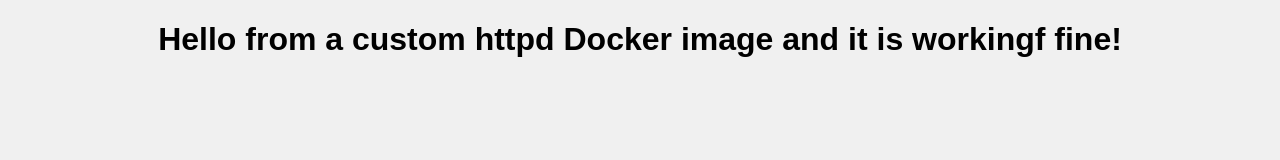
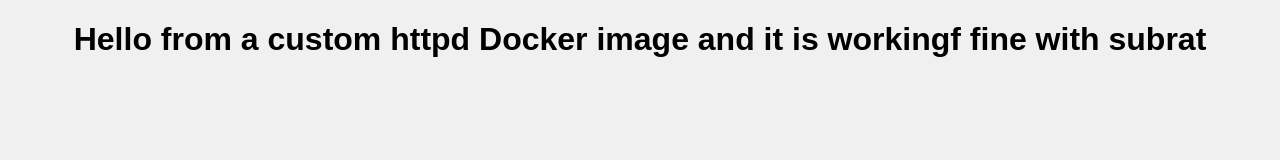
Before and after one commit to subratgithub/project-3, a plain HTML site: page index.html in a window 1280 px wide. Drawn offline with Linux system fonts and the light colour scheme.

Commit message:
Update index.html

```diff
--- a/index.html
+++ b/index.html
@@ -5,7 +5,7 @@
     <link rel="stylesheet" href="css/style.css">
 </head>
 <body>
-    <h1>Hello from a custom httpd Docker image and it is workingf fine!</h1>
+    <h1>Hello from a custom httpd Docker image and it is workingf fine with subrat</h1>
     <script src="js/script.js"></script>
 </body>
 </html>
```
